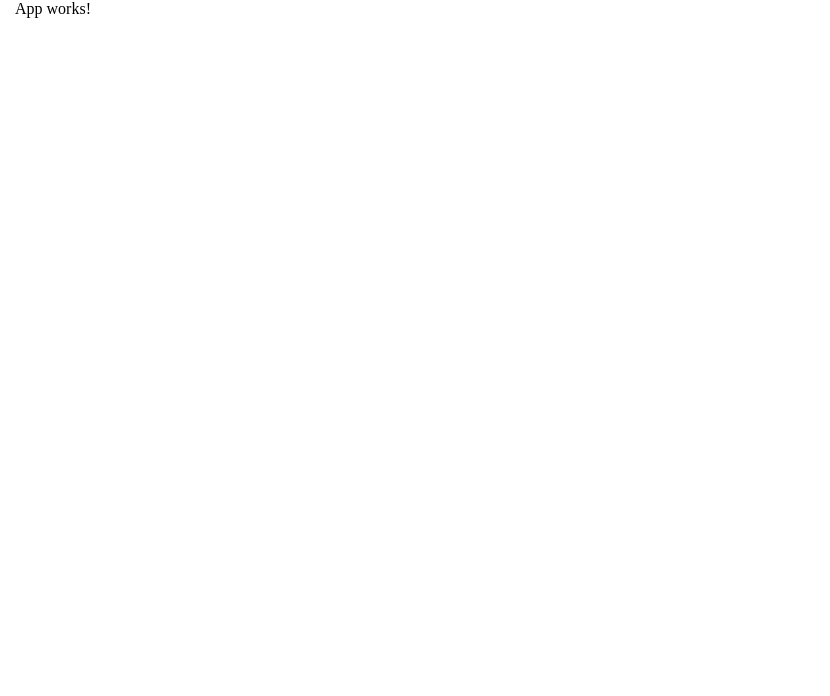
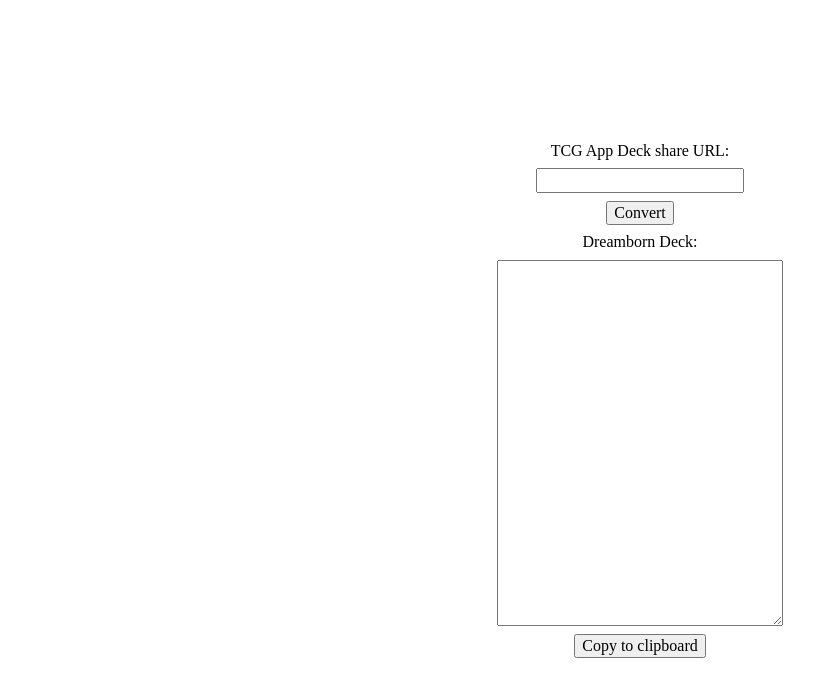
Before and after one commit to bengeendokter/tcg-app-to-dreamborn-frontend, an Angular app: page / in a window 1280 px wide. Shown: the top 696 px of the page, without its empty margins (0-830 px from the left). Built offline with nearby package versions, Linux system fonts and the light colour scheme.

Commit message:
Update template

```diff
--- a/package.json
+++ b/package.json
@@ -4,6 +4,7 @@
   "scripts": {
     "ng": "ng",
     "start": "ng serve",
+    "start:lan": "ng serve --host 0.0.0.0",
     "build": "ng build",
     "watch": "ng build --watch --configuration development",
     "test": "ng test",
--- a/src/app/app.css
+++ b/src/app/app.css
@@ -1,5 +1,32 @@
-:host
-{
+:host {
   height: 100%;
   display: block;
 }
+
+.main {
+  display: flex;
+  flex-direction: column;
+  align-items: center;
+  justify-content: center;
+  height: 100%;
+}
+
+.input-container {
+  display: flex;
+  flex-direction: column;
+  align-items: center;
+  gap: 8px;
+  margin-block-end: 8px;
+}
+
+.result-container {
+  display: flex;
+  flex-direction: column;
+  align-items: center;
+  gap: 8px;
+}
+
+.result {
+  min-height: 45ch;
+  min-width: 35ch;
+}
--- a/src/app/app.html
+++ b/src/app/app.html
@@ -1,3 +1,12 @@
 <main class="main">
-  App works!
+  <div class="input-container">
+    <label for="url">TCG App Deck share URL:</label>
+    <input type="url" id="url" />
+    <button>Convert</button>
+  </div>
+  <div class="result-container">
+    <span>Dreamborn Deck:</span>
+    <textarea class="result"></textarea>
+    <button class="copy-button">Copy to clipboard</button>
+  </div>
 </main>
```
